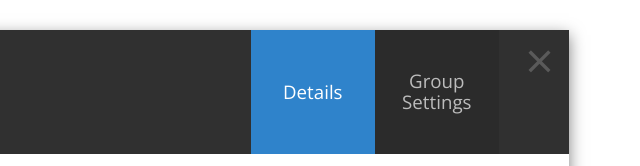
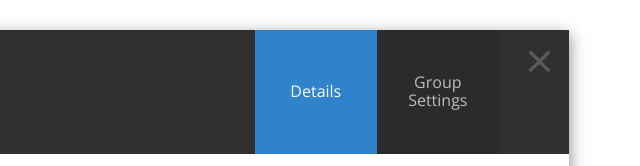
Before and after one commit to jasongonzales23/bb_modal, a website: page index.html in a window 1280 px wide. Shown: the top 166 px of the page, 640-1280 px from the left. Drawn offline with nearby package versions, Linux system fonts and the light colour scheme.

Commit message:
small style adjustments

```diff
--- a/src/main.scss
+++ b/src/main.scss
@@ -1,3 +1,7 @@
+html, body {
+  box-sizing: border-box;
+}
+
 .cf:before,
 .cf:after {
   content: " "; /* 1 */
@@ -112,9 +116,11 @@ button.close {
   float: right;
   text-align: center;
   height: 124px;
-  width: 124px;
+  width: 74px;
   background: #2B2B2B;
+  padding: 0 24px;
   h3 {
+    font-size: 16px;
     margin: 0;
     position: relative;
     top: 50%;
```
Also changed, not shown: stylesheets/main.css.
